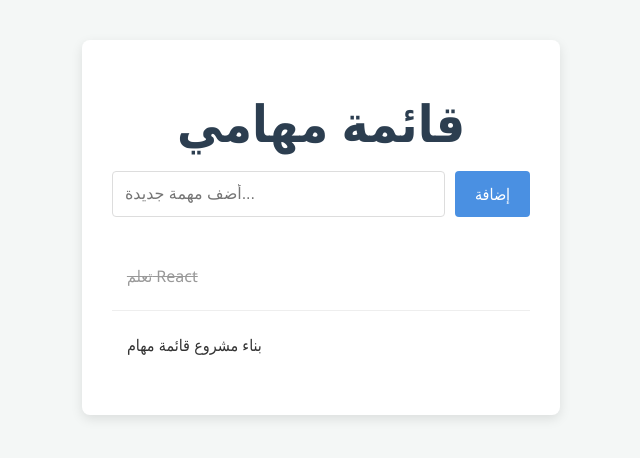
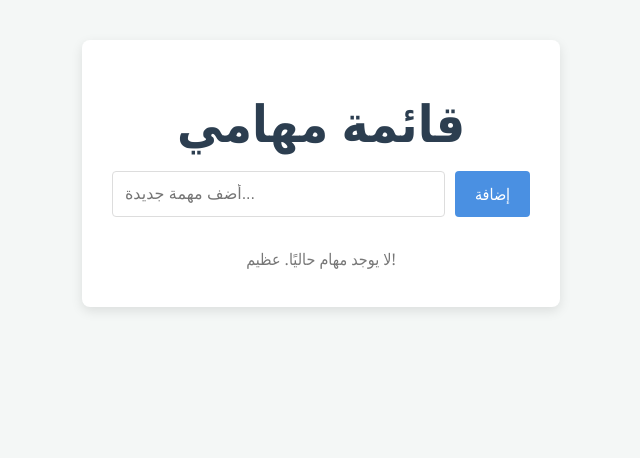
Before and after one commit to gamalhal/todo-list-app, a React (Vite) app: page / in a window 1280 px wide. Shown: the top 458 px of the page, without its empty margins (369-1009 px from the left). Built offline with nearby package versions, Linux system fonts and the light colour scheme.

Commit message:
update localhost storage to App.jsx

```diff
--- a/src/App.jsx
+++ b/src/App.jsx
@@ -1,21 +1,27 @@
 // src/App.jsx
-import { useState } from 'react';
+import { useState, useEffect } from 'react'; // استيراد useEffect
 import TaskInput from './components/TaskInput';
-import TaskList from './components/TaskList'; // استيراد المكون
+import TaskList from './components/TaskList';
 import './App.css';
 
 function App() {
-  const [tasks, setTasks] = useState([
-    { id: 1, text: 'تعلم React', completed: true },
-    { id: 2, text: 'بناء مشروع قائمة مهام', completed: false },
-  ]);
+  // 1. تعديل الحالة لتقرأ من LocalStorage عند بدء التشغيل
+  const [tasks, setTasks] = useState(() => {
+    const savedTasks = localStorage.getItem('tasks');
+    return savedTasks ? JSON.parse(savedTasks) : [];
+  });
 
+  // 2. استخدام useEffect لحفظ المهام في LocalStorage كلما تغيرت
+  useEffect(() => {
+    localStorage.setItem('tasks', JSON.stringify(tasks));
+  }, [tasks]); // هذا التأثير سيعمل فقط عندما تتغير قيمة `tasks`
+
+  // ... (باقي الدوال: addTask, toggleComplete, deleteTask)
   const addTask = (taskText) => {
     const newTask = { id: Date.now(), text: taskText, completed: false };
     setTasks([...tasks, newTask]);
   };
 
-  // دالة لتحديث حالة اكتمال المهمة
   const toggleComplete = (taskId) => {
     setTasks(
       tasks.map((task) =>
@@ -24,7 +30,6 @@
     );
   };
 
-  // دالة لحذف مهمة
   const deleteTask = (taskId) => {
     setTasks(tasks.filter((task) => task.id !== taskId));
   };
```
